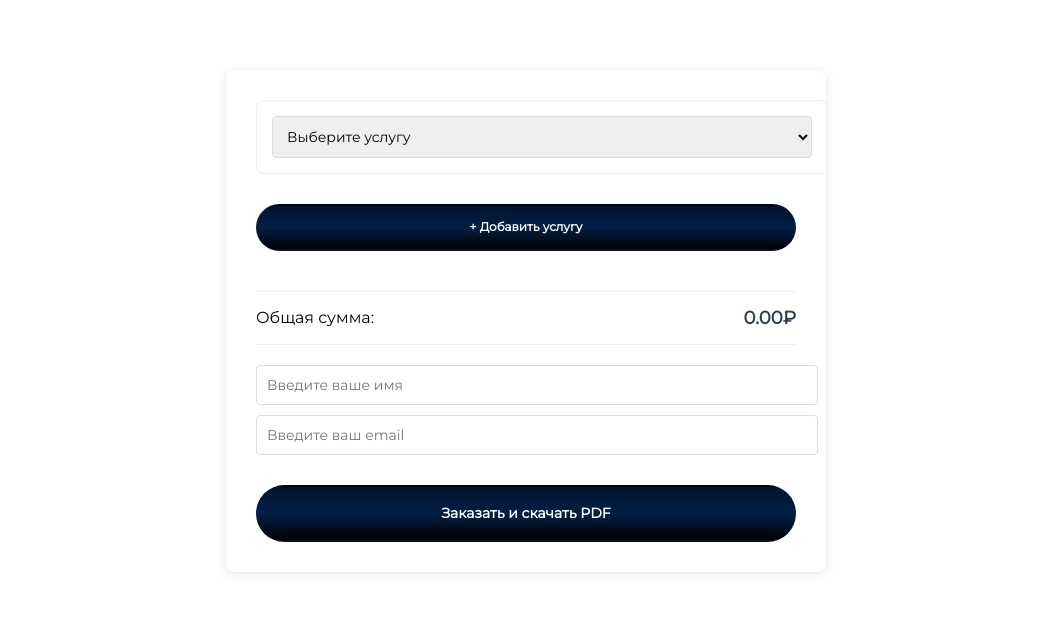
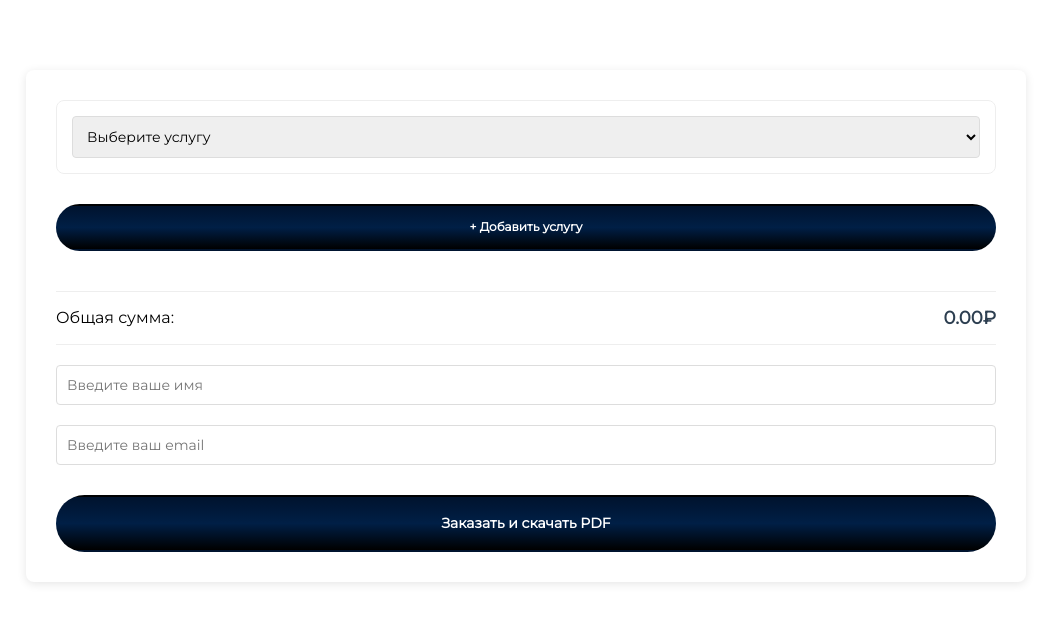
Before and after one commit to lvpjsdev/tilda-calc, a Svelte app: page / in a window 1280 px wide. Shown: the top 622 px of the page, without its empty margins (114-1165 px from the left). Built offline with nearby package versions, Linux system fonts and the light colour scheme.

Commit message:
style: fix form styles

```diff
--- a/src/App.svelte
+++ b/src/App.svelte
@@ -210,7 +210,7 @@
 
   .lvp-t-calc_container {
     width: 100%;
-    max-width: 600px;
+    max-width: 1000px;
     padding: 20px;
     margin: 0 auto;
     margin-top: 50px;
@@ -230,6 +230,9 @@
     padding: 30px;
     border-radius: 8px;
     box-shadow: 0 2px 10px var(--lvp-t-calc-color-shadow);
+    width: 100%;
+    box-sizing: border-box;
+    overflow-x: auto;
   }
 
   .lvp-t-calc_service-items {
@@ -241,7 +244,9 @@
 
   .lvp-t-calc_field-wrapper {
     position: relative;
-    width: 100%;
+    width: auto;
+    max-width: 100%;
+    box-sizing: border-box;
     border: 1px solid var(--lvp-t-calc-color-border-light);
     border-radius: 8px;
     padding: 15px;
@@ -254,7 +259,9 @@
     border-radius: 4px;
     font-size: 14px;
     min-width: 0;
-    width: 100%;
+    width: auto;
+    max-width: 100%;
+    box-sizing: border-box;
     margin-bottom: 10px;
     font-family: 'Montserrat', Arial, sans-serif;
   }
@@ -332,6 +339,10 @@
 
   .lvp-t-calc_email-section {
     margin-bottom: 20px;
+    display: flex;
+    flex-direction: column;
+    gap: 10px;
+    align-items: stretch;
   }
 
   .lvp-t-calc_add-service-btn:hover,
```
